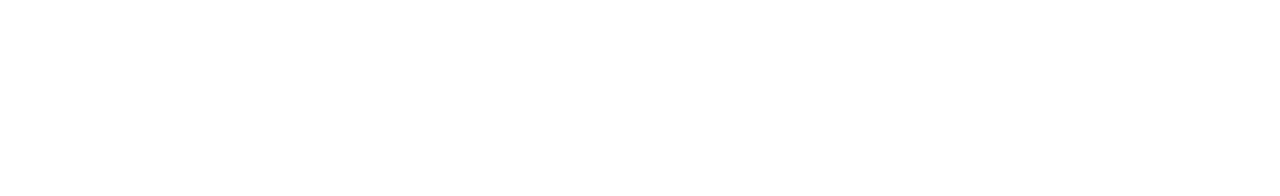
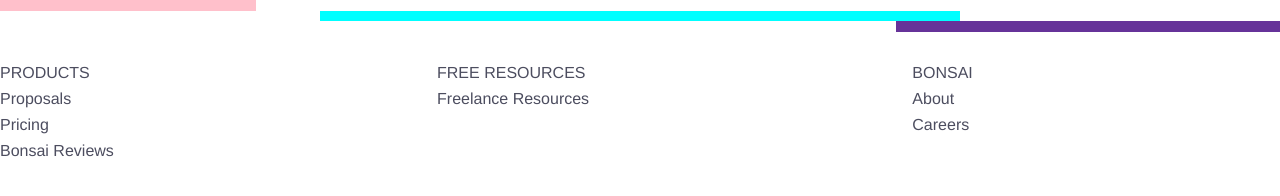
Before and after one commit to pwcberry/frontend-practice, a plain HTML site: page 01-bonsai/index.html in a window 1280 px wide. Drawn offline with Linux system fonts and the light colour scheme.

Commit message:
Started work on Bonsai

```diff
--- /dev/null
+++ b/01-bonsai/css/bonsai.css
@@ -0,0 +1,77 @@
+body {
+    color: var(--color-text);
+}
+
+.site-header {
+    margin: 0 0 2rem 0;
+
+    > header {
+        width: 100%;
+        max-width: 1280px;
+        margin: 0 auto;
+        display: flex;
+        flex-flow: column nowrap;
+        justify-content: stretch;
+        align-items: stretch;
+        height: 2rem;
+        flex-grow: 1;
+    }
+
+    .logo {
+        display: block;
+        align-self: flex-start;
+        width: 20%;
+        height: 100%;
+        background-color: pink;
+    }
+
+    nav {
+        align-self: center;
+        width: 50%;
+        height: 100%;
+        background-color: cyan;
+    }
+
+    .user-profile {
+        align-self: flex-end;
+        width: 30%;
+        height: 100%;
+        background-color: rebeccapurple;
+    }
+}
+
+.site-footer {
+    margin: 2rem 0;
+    width: 100%;
+
+    > footer {
+        width: 100%;
+        max-width: 1280px;
+        margin: 0 auto;
+        display: grid;
+        grid-template-columns: auto auto auto;
+        grid-gap: 1rem;
+
+    }
+
+    h3 {
+        text-transform: uppercase;
+    }
+
+    a {
+        display: block;
+        width: 100%;
+        margin: 0.5rem 0;
+        text-decoration: none;
+        color: var(--color-text);
+        font-size: 1rem;
+
+        &:hover {
+            text-decoration: underline;
+        }
+
+        &:visited {
+            color: var(--color-text);
+        }
+    }
+}
--- a/01-bonsai/index.html
+++ b/01-bonsai/index.html
@@ -3,8 +3,151 @@
 <head>
   <meta charset="UTF-8">
   <title>Bonsai | Frontend Practice</title>
+  <style id="css-reset">
+    html, body, div, span, applet, object, iframe,
+    h1, h2, h3, h4, h5, h6, p, blockquote, pre,
+    a, abbr, acronym, address, big, cite, code,
+    del, dfn, em, img, ins, kbd, q, s, samp,
+    small, strike, strong, sub, sup, tt, var,
+    b, u, i, center,
+    dl, dt, dd, ol, ul, li,
+    fieldset, form, label, legend,
+    table, caption, tbody, tfoot, thead, tr, th, td,
+    article, aside, canvas, details, embed,
+    figure, figcaption, footer, header, hgroup,
+    menu, nav, output, ruby, section, summary,
+    time, mark, audio, video {
+      margin: 0;
+      padding: 0;
+      border: 0;
+      font: inherit;
+      font-size: 100%;
+      vertical-align: baseline;
+    }
+
+    img {
+      vertical-align: middle;
+    }
+
+    button {
+      margin: 0;
+      padding: 0;
+      border: 0;
+      background: none;
+    }
+
+    input,
+    textarea,
+    select,
+    button {
+      font: inherit;
+    }
+
+    article, aside, details, figcaption, figure,
+    footer, header, hgroup, menu, nav, section {
+      display: block;
+    }
+
+    ol, ul {
+      list-style: none;
+    }
+
+    blockquote, q {
+      quotes: none;
+    }
+
+    blockquote:before, blockquote:after,
+    q:before, q:after {
+      content: "";
+    }
+
+    table {
+      border-collapse: collapse;
+      border-spacing: 0;
+    }
+
+    *, *::before, *::after {
+      box-sizing: border-box;
+    }
+  </style>
+  <style id="css-basics">
+    :root {
+      --color-green: #00b289;
+      --color-grey: #4c4d5f;
+      --color-yellow: #f8db62;
+      --color-white: #FFF;
+
+      --color-text: var(--color-grey);
+    }
+
+    body {
+      font-family: Helvetica, "Helvetica Neue", sans-serif;
+      background-color: var(--color-white);
+    }
+  </style>
+  <link href="css/bonsai.css" type="text/css" rel="stylesheet">
 </head>
 <body>
-
+<!--
+<svg xmlns="http://www.w3.org/2000/svg" viewBox="0 0 1000 1000" width="100%" height="100%">
+  <rect x="50%" y="0" width="50%" height="50%" style="fill: var(--color-green)" transform="rotate(-45deg, 50%, 50%)"/>
+</svg>
+-->
+<main>
+  <section class="site-header">
+    <header>
+<div class="logo">
+</div>
+      <nav></nav>
+<div class="user-profile"></div>
+    </header>
+  </section>
+  <section class="site-footer">
+    <footer>
+      <div>
+        <h3>Products</h3>
+        <a href="#">Proposals</a>
+        <a href="#"></a>
+        <a href="#"></a>
+        <a href="#"></a>
+        <a href="#"></a>
+        <a href="#"></a>
+        <a href="#"></a>
+        <a href="#"></a>
+        <a href="#"></a>
+        <a href="#"></a>
+        <p>Pricing</p>
+        <a href="#">Bonsai Reviews</a>
+      </div>
+      <div>
+        <h3>Free Resources</h3>
+        <a href="#">Freelance Resources</a>
+<a href="#"></a>
+<a href="#"></a>
+<a href="#"></a>
+        <p>&nbsp;</p>
+<a href="#"></a>
+<a href="#"></a>
+<a href="#"></a>
+      </div>
+      <div>
+        <h3>Bonsai</h3>
+        <a href="#"></a>
+<a href="#">About</a>
+<a href="#">Careers</a>
+<a href="#"></a>
+<a href="#"></a>
+<a href="#"></a>
+<a
+        href="#"></a>
+        <p>&nbsp;</p>
+<a href="#"></a>
+<a href="#"></a>
+<a href="#"></a>
+<a href="#"></a>
+      </div>
+    </footer>
+  </section>
+</main>
 </body>
 </html>
```
